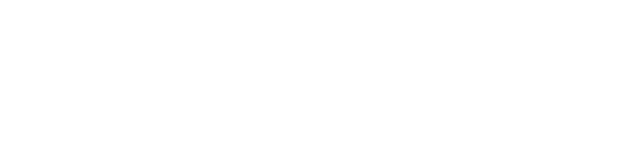
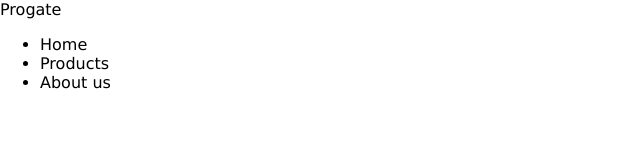
Before and after one commit to 11200032/viscoffee, a plain HTML site: page index.html in a window 1280 px wide. Shown: the whole page, without its empty margins (0-640 px from the left). Drawn offline with Linux system fonts and the light colour scheme.

Commit message:
Update index.html

```diff
--- a/index.html
+++ b/index.html
@@ -4,5 +4,17 @@
     <meta charset="utf-8">
     <title>Progate</title>
     <link rel="stylesheet" href="stylesheet.css">
-    <link rel="stylesheet" href="//maxcdn.bootstrapcdn.com/font-awesome/4.3.0/css/font-awesome.min.css">
   </head>
+  <body>
+    <div class="header">
+      <div class="header-logo">Progate</div>
+      <div class="header-list">
+        <ul>
+          <li>Home</li>
+          <li>Products</li>
+          <li>About us</li>
+        </ul>
+      </div>
+    </div>
+  </body>
+</html>
```
